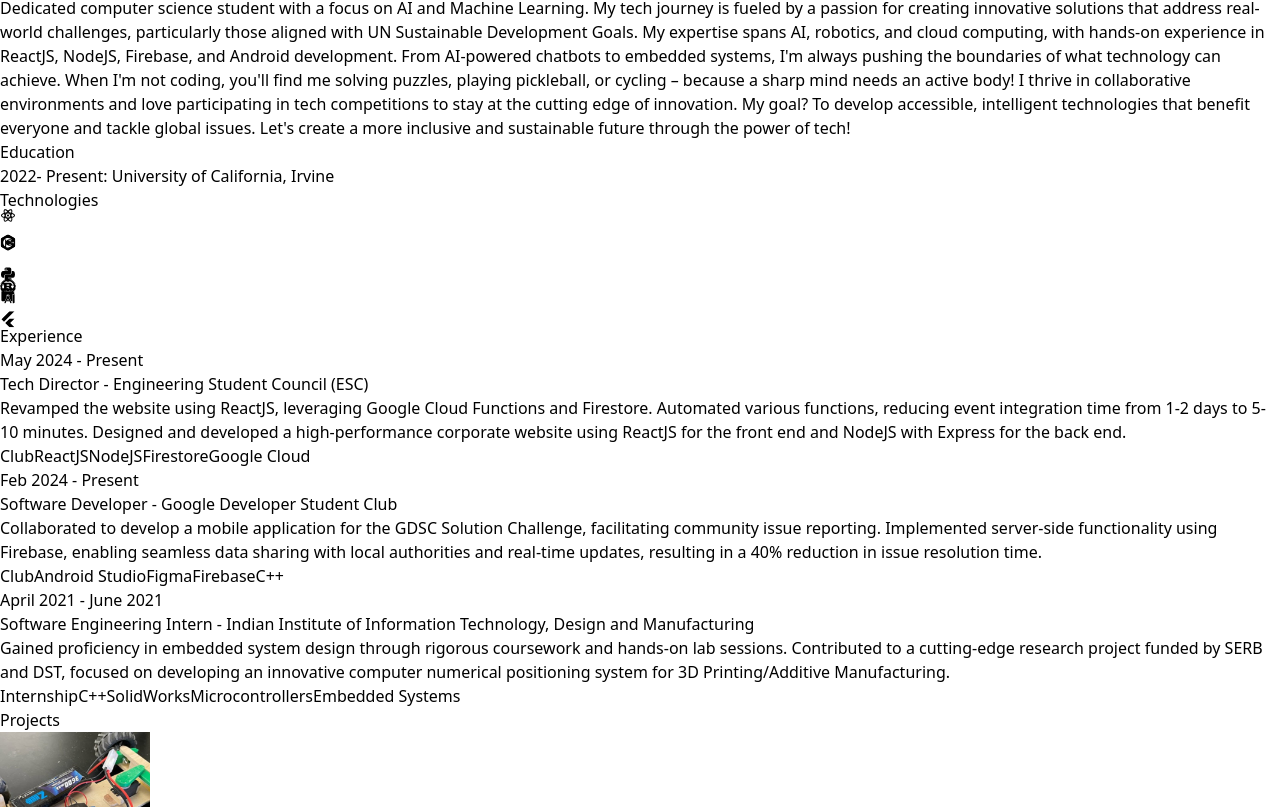
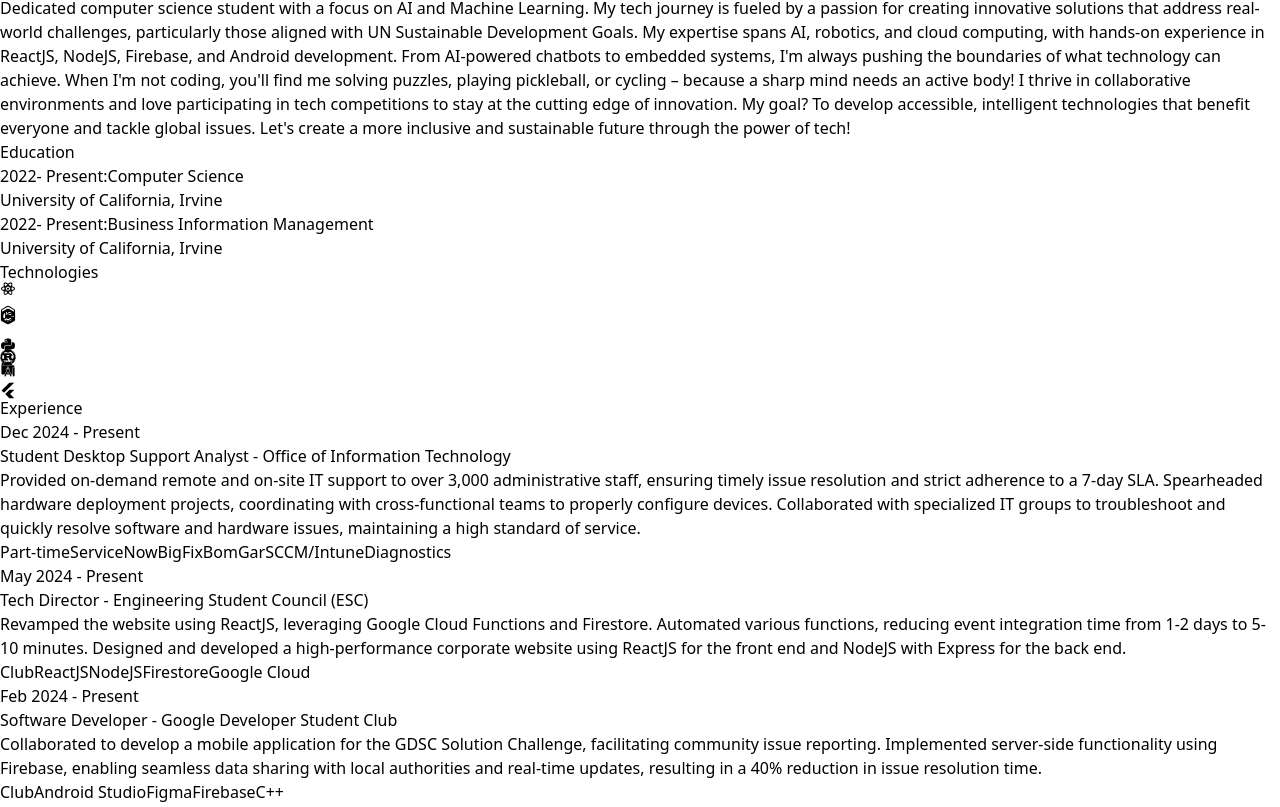
Before and after one commit to suyashj1231/suyashj1231.github.io, a React (Vite) app: page / in a window 1280 px wide. Shown: the part 1393-2200 px from the top of the page. Built offline with nearby package versions, Linux system fonts and the light colour scheme.

Commit message:
Added OIT, added BIM - changed about and index for them

```diff
--- a/src/assets/components/About.jsx
+++ b/src/assets/components/About.jsx
@@ -34,11 +34,22 @@
                 <div className='flex justify-center lg:justify-start'>
                     <p className='my-2 max-w-xl py-6'>{ABOUT_TEXT}</p>
                 </div>
-                {/* UCI */}
-            <div className='flex justify-center lg:justify-start'>
-            <div className='my-2 max-w-xl py-4 text-center lg:text-left'>
-              <h3 className='text-2xl font-semibold'>Education</h3>
-              <p>{ABOUT_EDUCATION}</p>
+                <div className='flex justify-center lg:justify-start'>
+                <div className='my-2 max-w-xl py-4 text-center lg:text-left'>
+                    <h3 className='text-2xl font-semibold'>Education</h3>
+                    <div>
+                    {ABOUT_EDUCATION.map((education, index) => (
+                        <div key={index} className="mt-2">
+                            <p className="mb-2">
+                                <span className="text-sm text-neutral-500">{education.year}</span>
+                                <span className=" px-2 py-1 text-medium font-medium text-purple-100">{education.major}</span>
+                            </p>
+                            <p className="text-sm text-cyan-400">{education.location}</p>
+                            <div className="mb-4"></div>
+                        </div>
+                    ))}
+                    </div>
+                    {/* <p>{ABOUT_EDUCATION}</p> */}
             </div>
             </div>
             {/* UCI end */}
--- a/src/constants/index.js
+++ b/src/constants/index.js
@@ -14,9 +14,21 @@
 When I'm not coding, you'll find me solving puzzles, playing pickleball, or cycling – because a sharp mind needs an active body! I thrive in collaborative environments and love participating in tech competitions to stay at the cutting edge of innovation.
 My goal? To develop accessible, intelligent technologies that benefit everyone and tackle global issues. Let's create a more inclusive and sustainable future through the power of tech!`;
 
-export const ABOUT_EDUCATION = "2022- Present: University of California, Irvine";
+export const ABOUT_EDUCATION = [
+  {year: "2022- Present:", major:"Computer Science",type:"Bachelor's of Science",location:"University of California, Irvine"},
+
+  {year: "2022- Present:", major:"Business Information Management",type:"Bachelor's of Science", location:"University of California, Irvine"} ];
 
 export const EXPERIENCES = [
+  {
+    year: "Dec 2024 - Present",
+    role: "Student Desktop Support Analyst",
+    company: "Office of Information Technology",
+    description: `Provided on-demand remote and on-site IT support to over 3,000 administrative staff, ensuring timely issue resolution and strict adherence to a 7-day SLA. Spearheaded hardware deployment projects, coordinating with cross-functional teams to properly configure devices. Collaborated with specialized IT groups to troubleshoot and quickly resolve software and hardware issues, maintaining a high standard of service.`,
+    technologies: ["ServiceNow", "BigFix", "BomGar", "SCCM/Intune","Diagnostics"],
+    type: "Part-time",
+
+  },
   {
     year: "May 2024 - Present",
     role: "Tech Director",
@@ -80,6 +92,8 @@
       "A direct messaging chat application with a robust server-client architecture, featuring real-time communication, user authentication, and encryption. Utilizes Tkinter for an intuitive GUI and multi-threading for efficient concurrent connections.",
     technologies: ["Python", "Tkinter", "Encryption", "Multi-threading"],
   },
+
+
 ];
 
 
```
Also changed, not shown: src/assets/kevinRushLogo.png (deleted).
